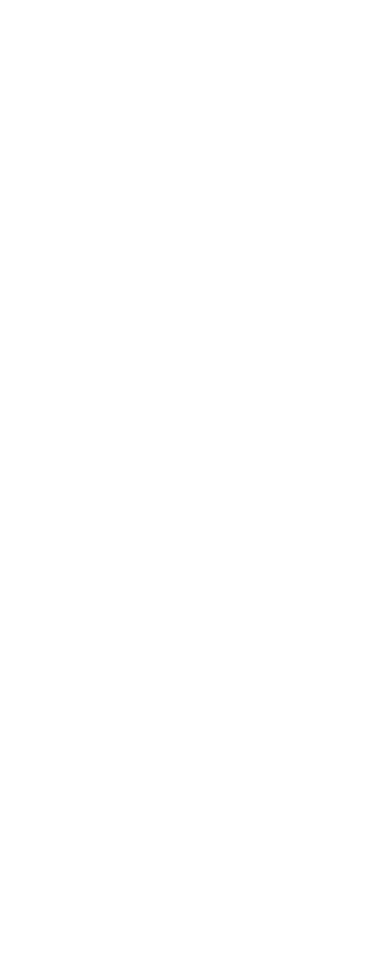
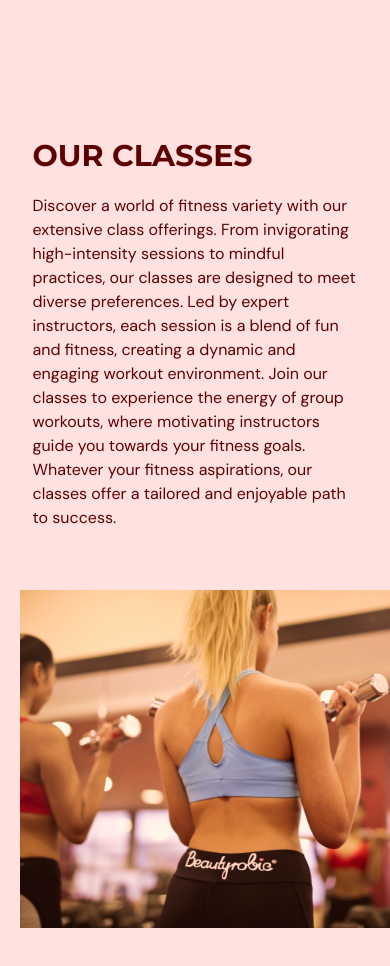
Before and after one commit to 7iliama1/fitgym, a React (Vite) app: page / in a window 390 px wide. Shown: the part 3580-4546 px from the top of the page. Before the commit the page ends 3558 px from the top, so only its background shows below. Built offline with nearby package versions, Linux system fonts and the light colour scheme.

Commit message:
Classes page

```diff
--- a/src/App.tsx
+++ b/src/App.tsx
@@ -1,6 +1,9 @@
 import Navbar from "@/scenes/navbar";
 import Home from "@/scenes/home";
+import OurClasses from "@/scenes/ourClasses";
 import Benefits from "@/scenes/benefits";
+//import ContactUs from "@/scenes/contactUs";
+//import Footer from "@/scenes/footer";
 import { useEffect, useState } from "react";
 import { SelectedPage } from "@/shared/types";
 
@@ -31,8 +34,15 @@
       />
       <Home setSelectedPage={setSelectedPage} />
       <Benefits setSelectedPage={setSelectedPage} />
+      <OurClasses setSelectedPage={setSelectedPage} />
     </div>
   );
 }
 
 export default App;
+
+
+
+//!
+      //<ContactUs setSelectedPage={setSelectedPage} />
+      //<Footer />
--- a/src/scenes/navbar/index.tsx
+++ b/src/scenes/navbar/index.tsx
@@ -54,7 +54,11 @@
                   />
                 </div>
                 <div className={`${flexBetween} gap-8`}>
-                  <p>Sign In</p>
+                  <Link
+                    page="Sign In"
+                    selectedPage={selectedPage}
+                    setSelectedPage={setSelectedPage}
+                    />
                   <ActionButton setSelectedPage={setSelectedPage}>
                     Become a Member
                   </ActionButton>
--- /dev/null
+++ b/src/scenes/ourClasses/Class.tsx
@@ -0,0 +1,24 @@
+type Props = {
+    name: string;
+    description?: string;
+    image: string;
+  };
+
+  const Class = ({ name, description, image }: Props) => {
+    const overlayStyles = `p-5 absolute z-30 flex
+    h-[380px] w-[450px] flex-col items-center justify-center
+    whitespace-normal bg-primary-500 text-center text-white
+    opacity-0 transition duration-500 hover:opacity-90`;
+
+    return (
+      <li className="relative mx-5 inline-block h-[380px] w-[450px]">
+        <div className={overlayStyles}>
+          <p className="text-2xl">{name}</p>
+          <p className="mt-5">{description}</p>
+        </div>
+        <img alt={`${image}`} src={image} />
+      </li>
+    );
+  };
+
+  export default Class;
--- /dev/null
+++ b/src/scenes/ourClasses/index.tsx
@@ -0,0 +1,100 @@
+import { SelectedPage, ClassType } from "@/shared/types";
+import image1 from "@/assets/image1.png";
+import image2 from "@/assets/image2.png";
+import image3 from "@/assets/image3.png";
+import image4 from "@/assets/image4.png";
+import image5 from "@/assets/image5.png";
+import image6 from "@/assets/image6.png";
+import { motion } from "framer-motion";
+import HText from "@/shared/HText";
+import Class from "./Class";
+
+const classes: Array<ClassType> = [
+  {
+    name: "Weight Training Classes",
+    description:
+        "Dive into our Weight Training Classes for a transformative fitness journey. Led by experienced instructors, these sessions are crafted to boost muscle tone, power, and overall fitness. Enjoy personalized programs that cater to your unique goals and fitness level, ensuring a rewarding and effective weight training experience.",
+    image: image1,
+  },
+  {
+    name: "Yoga Classes",
+    description:
+        "Embark on a serene and rejuvenating journey with our Yoga Classes. Led by skilled instructors, these classes provide a tranquil space to explore various yoga styles, fostering flexibility, balance, and mindfulness. Whether you're a beginner or an experienced yogi, our classes cater to all levels, promoting physical well-being and mental harmony.",
+    image: image2,
+  },
+  {
+    name: "Ab Core Classes",
+    description:
+        "Strengthen and sculpt your core with our Ab Core Classes. Guided by expert trainers, these sessions focus on targeted exercises to tone and define abdominal muscles. Engage in dynamic workouts designed for all fitness levels, ensuring a comprehensive approach to building a strong and resilient core.",
+    image: image3,
+  },
+  {
+    name: "Adventure Classes",
+    description:
+        "Dive into a transformative fitness journey with our diverse Fitness Classes. Led by expert instructors, these sessions cater to various preferences, providing a dynamic and engaging approach to achieving your health and wellness goals. Whether you're a beginner or seasoned fitness enthusiast, our classes offer a supportive and motivating environment for your fitness exploration.",
+    image: image4,
+  },
+  {
+    name: "Fitness Classes",
+    description:
+        "Immerse yourself in our diverse Fitness Classes, led by expert instructors. These sessions cater to various preferences, providing a dynamic and engaging approach to achieving health and wellness goals. Whether you're a beginner or a seasoned fitness enthusiast, our classes offer a supportive and motivating environment for your fitness journey.",
+    image: image5,
+  },
+  {
+    name: "Training Classes",
+    description:
+        "Engage in our dynamic Training Classes guided by expert instructors. These sessions are tailored to various fitness levels, providing a comprehensive and motivating approach to achieving your health and wellness goals. Whether you're a novice or an experienced fitness enthusiast, our classes offer a supportive environment for your fitness journey.",
+    image: image6,
+  },
+];
+
+type Props = {
+  setSelectedPage: (value: SelectedPage) => void;
+};
+
+const OurClasses = ({ setSelectedPage }: Props) => {
+  return (
+    <section id="ourclasses" className="w-full bg-primary-100 py-40">
+      <motion.div
+        onViewportEnter={() => setSelectedPage(SelectedPage.OurClasses)}
+      >
+        <motion.div
+          className="mx-auto w-5/6"
+          initial="hidden"
+          whileInView="visible"
+          viewport={{ once: true, amount: 0.5 }}
+          transition={{ duration: 0.5 }}
+          variants={{
+            hidden: { opacity: 0, x: -50 },
+            visible: { opacity: 1, x: 0 },
+          }}
+        >
+          <div className="md:w-3/5">
+            <HText>OUR CLASSES</HText>
+            <p className="py-5">
+            Discover a world of fitness variety with our extensive class offerings.
+            From invigorating high-intensity sessions to mindful practices, our classes are designed to meet diverse preferences.
+            Led by expert instructors, each session is a blend of fun and fitness, creating a dynamic and engaging workout environment.
+            Join our classes to experience the energy of group workouts, where motivating instructors guide you towards your fitness goals.
+            Whatever your fitness aspirations, our classes offer a tailored and enjoyable path to success.
+            </p>
+          </div>
+        </motion.div>
+        <div className="mt-10 h-[353px] w-full overflow-x-auto overflow-y-hidden">
+          <ul className="w-[2800px] whitespace-nowrap">
+            {classes.map((item: ClassType, index) => (
+              <Class
+                key={`${item.name}-${index}`}
+                name={item.name}
+                description={item.description}
+                image={item.image}
+              />
+            ))}
+          </ul>
+        </div>
+      </motion.div>
+    </section>
+  );
+};
+
+export default OurClasses;
```
